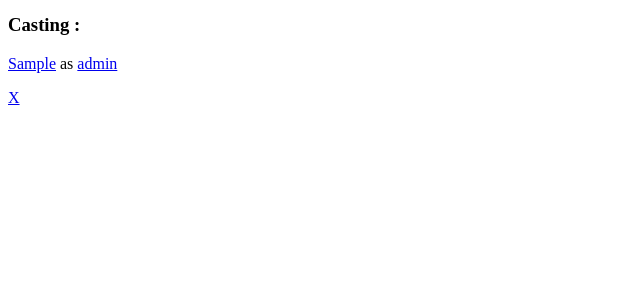
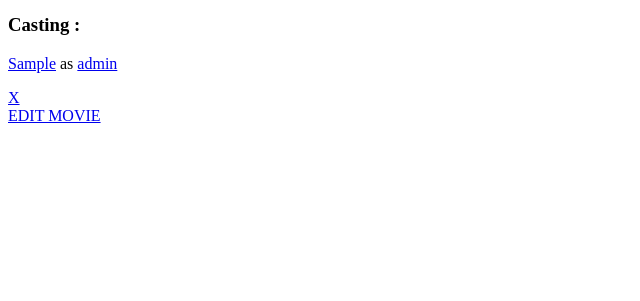
Before and after one commit to M-Laetitia/Php_SQL_Cinema, a PHP site: the page made by view/movie/detailFilm.php in a window 1280 px wide. Shown: the part 499-800 px from the top of the page, without its empty margins (0-640 px from the left). Run offline with PHP 8.4, Linux system fonts and the light colour scheme; the template is opened without the code that fills it: most values are stand-ins (such as "Sample title", 1, 10 or a date in 2020).

Commit message:
updatefilm hyperlink added

```diff
--- a/view/movie/detailFilm.php
+++ b/view/movie/detailFilm.php
@@ -57,7 +57,9 @@
     <a href="index.php?action=supprimerFilm&id=<?=$play["id_movie"]?>"> X</a>
 </div>
 
-
+<div>
+    <a href="index.php?action=updateFilm&id=<?=$movie["id_movie"]?>"> EDIT MOVIE</a>
+</div>
 
 
 
```
